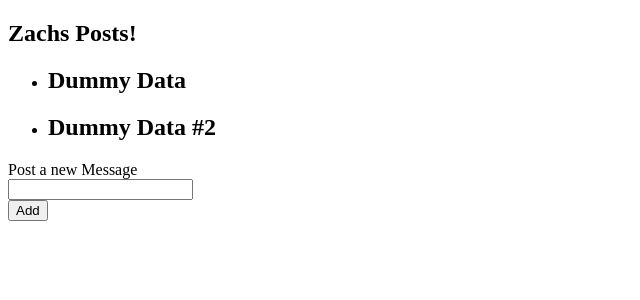
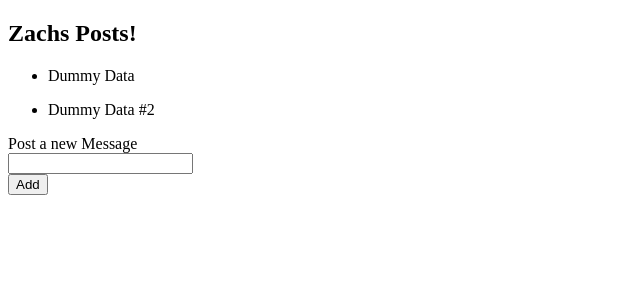
Before and after one commit to ZachValencik/Zach-s-Forum, a React (Create React App) app in the folder zachs-forum/: page / in a window 1280 px wide. Shown: the top 300 px of the page, without its empty margins (0-640 px from the left). Built offline with nearby package versions, Linux system fonts and the light colour scheme.

Commit message:
Removed h2 tag

```diff
--- a/zachs-forum/src/App.js
+++ b/zachs-forum/src/App.js
@@ -19,12 +19,9 @@ const App = () => {
   const addPostHandler = (post) => {
     console.log(`This is data from PostForm.js in App.js ${post}`);
     console.log(posts);
-    //console.log("in APp.js")
-    // console.log(expense); // this data started from expenseForm then went to New Expenses then finally here to app.js
     SetPosts((prevPosts) => {
       return [post, ...prevPosts];
     });
-
   };
   return (
     <div>
--- a/zachs-forum/src/components/Posts/PostItem.js
+++ b/zachs-forum/src/components/Posts/PostItem.js
@@ -1,9 +1,7 @@
 const PostItem = (props) => {
   return (
     <li>
-      <div>
-        <h2>{props.post}</h2>
-      </div>
+      <div><p>{props.post}</p></div>
     </li>
   );
 };
```
